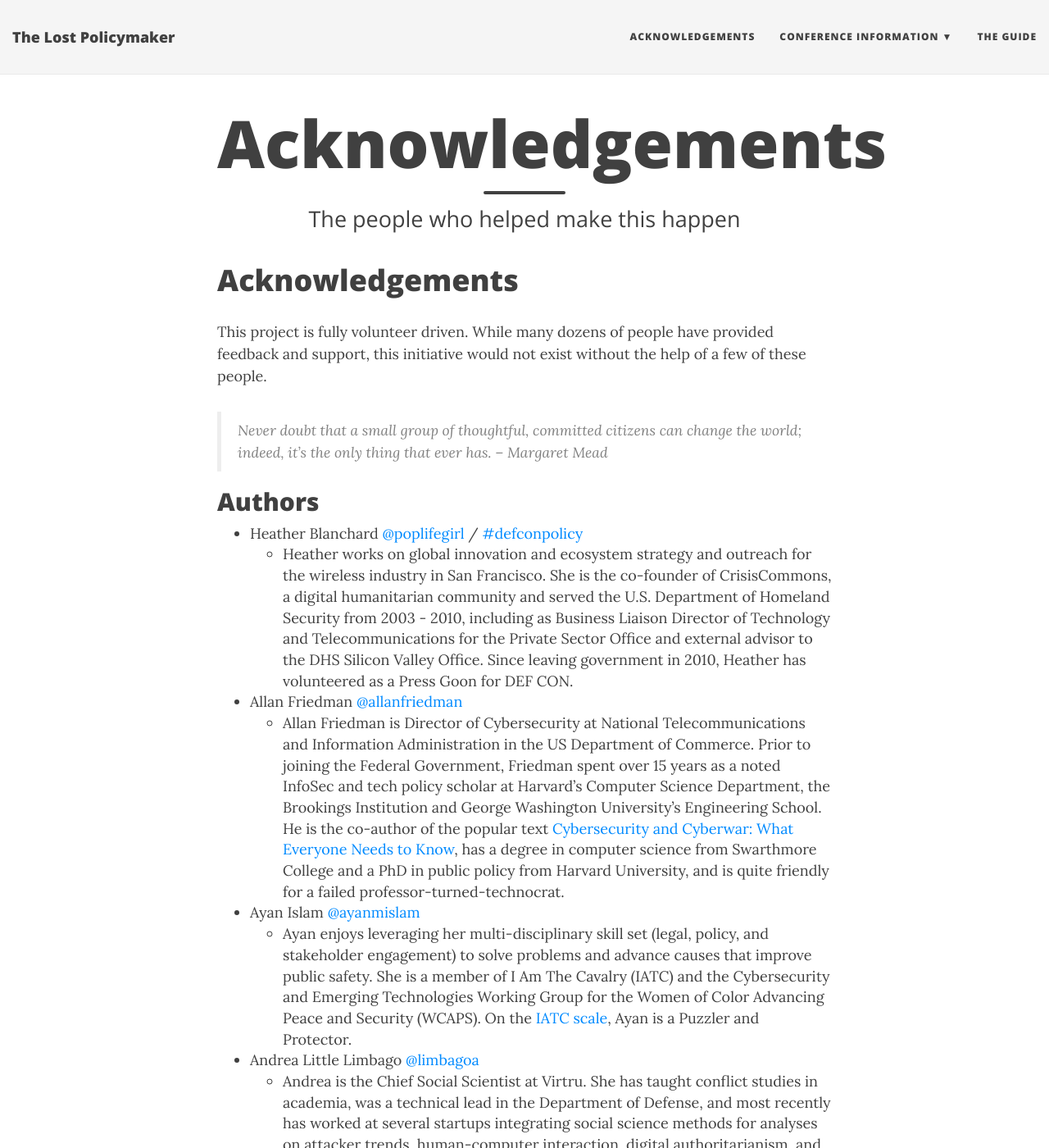
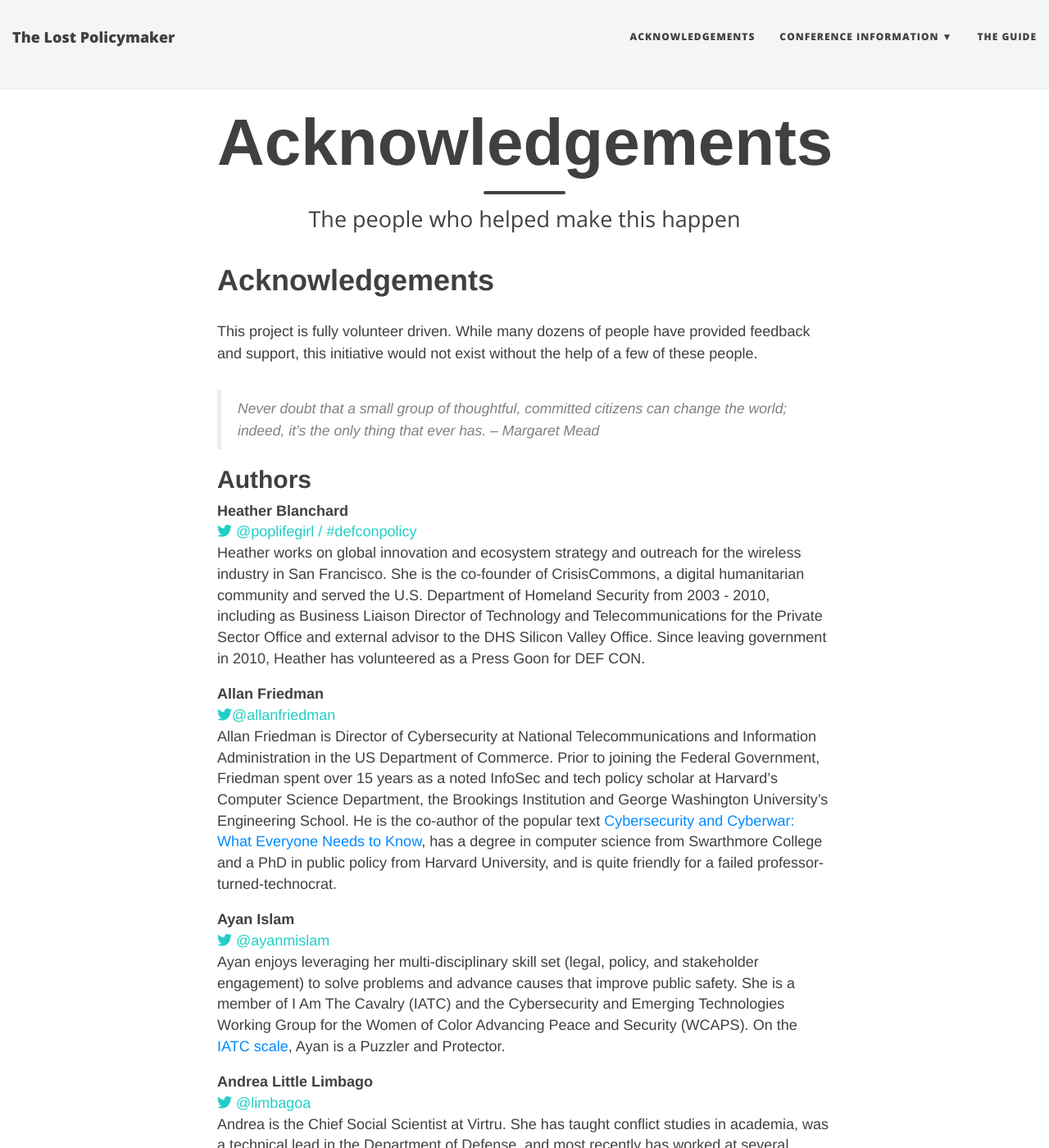
Before and after one commit to lostpolicymaker/lostpolicymaker.github.io, a Jekyll site: the page built from acknowledgements.md, in a window 1280 px wide and 1400 px high. Shown: the whole window at 82% size. Built offline with Jekyll 4.4.1, drawn with Linux system fonts in a browser that asks for light colours; nearby versions of some CDN libraries; some of the changed text lies outside the part shown.

Commit message:
Adding stuff to make the acknowledgements page look more like the PDF. Surprisingly difficult to do without breaking markdown, but good things happened.

```diff
--- a/_includes/head.html
+++ b/_includes/head.html
@@ -128,4 +128,6 @@
   <link rel="stylesheet" href="{{ "/css/staticman.css" | relative_url }}" />
   {% endif %}
 
+  <!--Font-Awesome for Twitter/Insta icons -->
+  <script src="https://kit.fontawesome.com/93f1969847.js"></script>
 </head>
--- /dev/null
+++ b/_layouts/acks.html
@@ -0,0 +1,25 @@
+---
+layout: acksbase
+---
+
+{% include header.html type="page" %}
+
+<div class="container" role="main">
+  <div class="row">
+    <div class="col-lg-8 col-lg-offset-2 col-md-10 col-md-offset-1">
+      {{ content }}
+	    {% if page.comments %}
+        <div class="disqus-comments">
+	        {% include disqus.html %}
+        </div>
+	        {% include fb-comment.html %}
+        <div class="staticman-comments">
+          {% include staticman-comments.html %}
+        </div>
+        <div class="justcomments-comments">
+          {% include just_comments.html %}
+        </div>
+	    {% endif %}
+    </div>
+  </div>
+</div>
--- /dev/null
+++ b/_layouts/acksbase.html
@@ -0,0 +1,36 @@
+---
+common-css:
+  - "/css/bootstrap.min.css"
+  - "/css/bootstrap-social.css"
+  - "/css/main.css"
+  - "/css/acks.css"
+common-ext-css:
+  - "//maxcdn.bootstrapcdn.com/font-awesome/4.6.0/css/font-awesome.min.css"
+common-googlefonts:
+  - "Lora:400,700,400italic,700italic"
+  - "Open+Sans:300italic,400italic,600italic,700italic,800italic,400,300,600,700,800"
+common-js:
+  - "/js/jquery-1.11.2.min.js"
+  - "/js/bootstrap.min.js"
+  - "/js/main.js"
+---
+
+<!DOCTYPE html>
+<html lang="en">
+  <!-- Beautiful Jekyll | MIT license | Copyright Dean Attali 2016 -->
+  {% include head.html %}
+
+  <body>
+
+    {% include gtm_body.html %}
+
+    {% include nav.html %}
+
+    {{ content }}
+
+    {% include footer.html %}
+
+    {% include footer-scripts.html %}
+
+  </body>
+</html>
--- a/acknowledgements.md
+++ b/acknowledgements.md
@@ -12,22 +12,24 @@
 >-- Margaret Mead
 
 ## Authors
-* Heather Blanchard [@poplifegirl](https://twitter.com/poplifegirl) / [#defconpolicy](https://twitter.com/search?q=%23defconpolicy)
+
+
+* **Heather Blanchard** <br /> <span class="biossocial"><i class="fab fa-twitter"></i> [@poplifegirl](https://twitter.com/poplifegirl) / [#defconpolicy](https://twitter.com/search?q=%23defconpolicy) </span>
   + Heather works on global innovation and ecosystem strategy and outreach for the wireless industry in San Francisco. She is the co-founder of CrisisCommons, a digital humanitarian community and served the U.S. Department of Homeland Security from 2003 - 2010, including as Business Liaison Director of Technology and Telecommunications for the Private Sector Office and external advisor to the DHS Silicon Valley Office. Since leaving government in 2010, Heather has volunteered as a Press Goon for DEF CON.
 
-* Allan Friedman [@allanfriedman](https://twitter.com/allanfriedman)
+* **Allan Friedman** <br /> <span class="biossocial"><i class="fab fa-twitter"></i>[@allanfriedman](https://twitter.com/allanfriedman)
   + Allan Friedman is Director of Cybersecurity at National Telecommunications and Information Administration in the US Department of Commerce. Prior to joining the Federal Government, Friedman spent over 15 years as a noted InfoSec and tech policy scholar at Harvard’s Computer Science Department, the Brookings Institution and George Washington University’s Engineering School. He is the co-author of the popular text [Cybersecurity and Cyberwar: What Everyone Needs to Know](https://www.cybersecurityandwar.com/), has a degree in computer science from Swarthmore College and a PhD in public policy from Harvard University, and is quite friendly for a failed professor-turned-technocrat.
 
-* Ayan Islam [@ayanmislam](https://twitter.com/ayanmislam)
+* **Ayan Islam** <br /> <span class="biossocial"><i class="fab fa-twitter"></i> [@ayanmislam](https://twitter.com/ayanmislam)
   + Ayan enjoys leveraging her multi-disciplinary skill set (legal, policy, and stakeholder engagement) to solve problems and advance causes that improve public safety. She is a member of I Am The Cavalry (IATC) and the Cybersecurity and Emerging Technologies Working Group for the Women of Color Advancing Peace and Security (WCAPS). On the [IATC scale](https://www.iamthecavalry.org/motivations), Ayan is a Puzzler and Protector.
 
-* Andrea Little Limbago [@limbagoa](https://twitter.com/limbagoa)
+* **Andrea Little Limbago** <br /> <span class="biossocial"><i class="fab fa-twitter"></i> [@limbagoa](https://twitter.com/limbagoa)
   + Andrea is the Chief Social Scientist at Virtru. She has taught conflict studies in academia, was a technical lead in the Department of Defense, and most recently has worked at several startups integrating social science methods for analyses on attacker trends, human-computer interaction, digital authoritarianism, and security culture. Andrea earned a PhD in Political Science from the University of Colorado at Boulder and a BA from Bowdoin College.
 
-* Whitney Merrill [@wbm312](https://twitter.com/wbm312)
+* **Whitney Merrill** <br /> <span class="biossocial"><i class="fab fa-twitter"></i> [@wbm312](https://twitter.com/wbm312)
   + Whitney is a privacy and information security attorney and technologist. Previously, she served in government as an attorney at the Federal Trade Commission, where she worked on a variety of consumer protection matters including data security, privacy and deceptive marketing and advertising. She was also a member of the NSF’s [CyberCorps](https://www.sfs.opm.gov/). She also runs the Crypto & Privacy Village, which appears at DEF CON and BSidesSF.
 
-* **Beau Woods [@beauwoods](https://twitter.com/beauwoods) / [@iamthecavalry](https://twitter.com/iamthecavalry) Editor/Organizing Author**
+* **Beau Woods** <br /><span class="acktitle">Editor / Coordinating Author</span> <br /> <span class="biossocial"><i class="fab fa-twitter"></i>[@beauwoods](https://twitter.com/beauwoods) / [@iamthecavalry](https://twitter.com/iamthecavalry)
   + Beau wears a lot of hats, all white. He has hacked medical devices, won Best Mustache at Movember London, and evaded Mafiosi near Moscow. Beau is also a leader with I Am The Cavalry, an Atlantic Council Fellow, DEF CON Goon, Village organizer, BSidesLV staff, has a BS in Psychology from Georgia Tech, and lives in DC.
 
 ## Designers
--- /dev/null
+++ b/css/acks.css
@@ -0,0 +1,21 @@
+/* Acknowledgements Page Only */
+
+ul {
+  list-style: none;
+  padding-left: 0;
+  padding-bottom: 1em;
+}
+
+
+.biossocial {
+  color: #20cfc6;
+}
+
+.biossocial a {
+  color: #20CFC6;
+}
+
+.acktitle {
+  color: #20CFC6;
+  font-variant: small-caps;
+}
--- a/css/main.css
+++ b/css/main.css
@@ -7,7 +7,8 @@
 /* --- General --- */
 
 body {
-  font-family: 'Lora', 'Times New Roman', serif;
+  /*font-family: 'Lora', 'Times New Roman', serif;*/
+  font-family: 'Helvetica Neue', Helvetica, Arial, sans-serif;
   font-size: 18px;
   color: #404040;
   position: relative;
@@ -22,7 +23,7 @@
   margin: 30px 0;
 }
 h1,h2,h3,h4,h5,h6 {
-  font-family: 'Open Sans', 'Helvetica Neue', Helvetica, Arial, sans-serif;
+  font-family: 'Helvetica Neue', Helvetica, Arial, sans-serif;
   font-weight: 800;
 }
 a {
```
Also changed, not shown: other parts of acknowledgements.md (+1 -1 lines).
